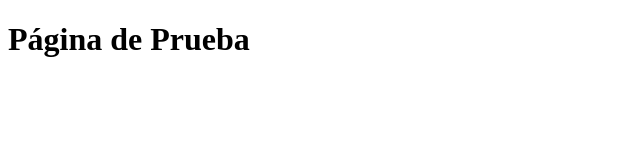
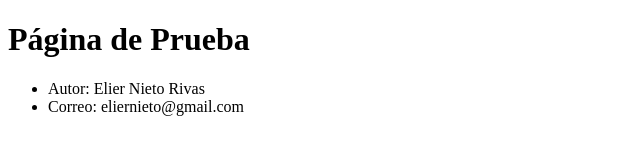
Before and after one commit to eliermx/Prueba, a plain HTML site: page index.html in a window 1280 px wide. Shown: the whole page, without its empty margins (0-640 px from the left). Drawn offline with Linux system fonts and the light colour scheme.

Commit message:
Mi tercer commit

```diff
--- a/index.html
+++ b/index.html
@@ -7,6 +7,11 @@
   <title>Documento de Prueba</title>
 </head>
 <body>
+
   <h1>Página de Prueba</h1>
+  <ul>
+    <li>Autor: Elier Nieto Rivas</li>
+    <li>Correo: eliernieto@gmail.com</li>
+  </ul>
 </body>
 </html>
```
